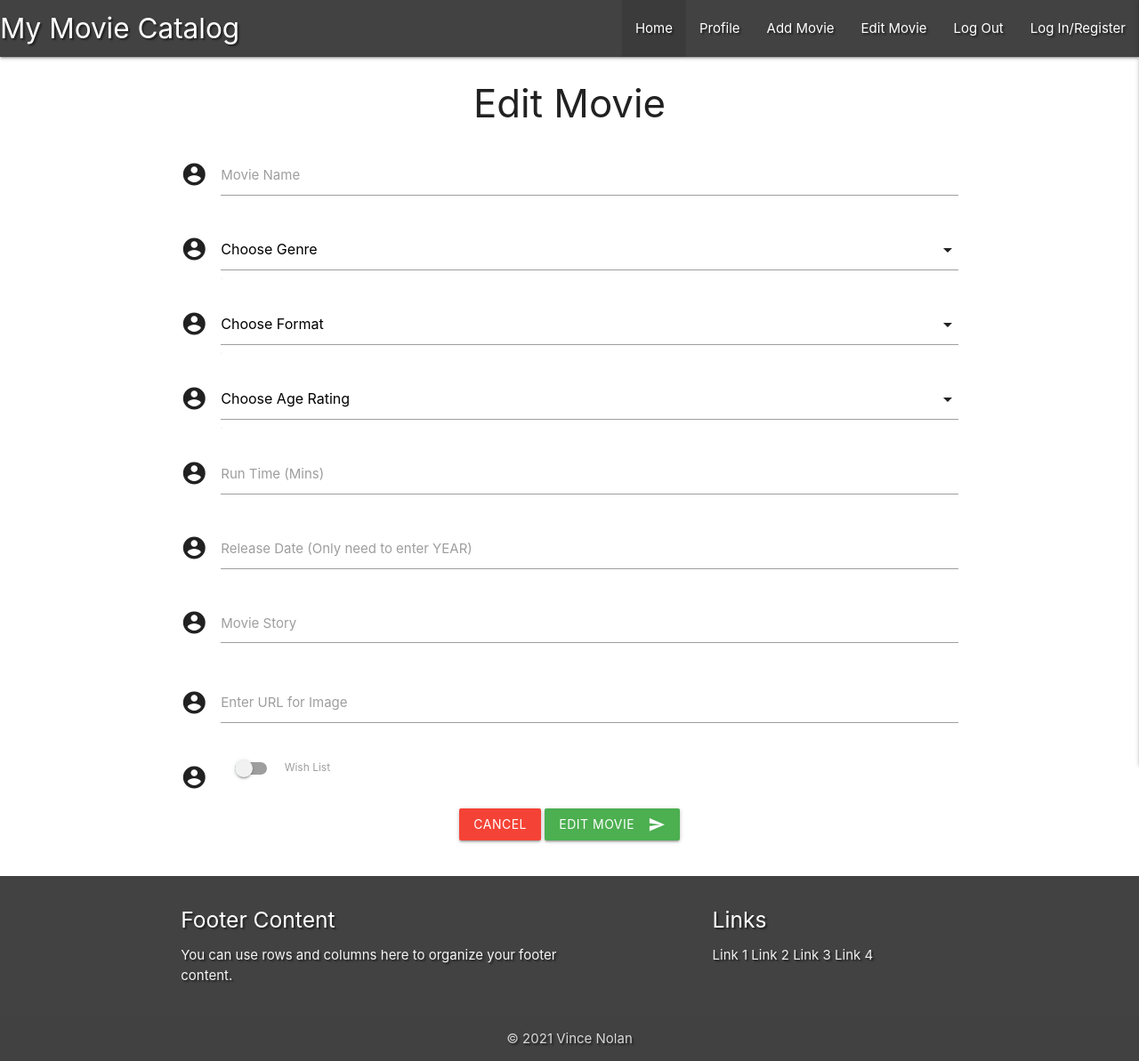
After one commit to VinceNolan999/ms3-my-movie-catalog, a Flask app: template templates/edit_movie.html in a window 1280 px wide. The commit adds this page. Shown: the whole page at 89% size. Run offline with Flask 2, Linux system fonts and the light colour scheme; the template is opened without the code that fills it, so the values that code supplies are empty; some libraries are stand-ins or nearby versions.

Commit message:
edit task form with bind data

```diff
--- a/app.py
+++ b/app.py
@@ -122,6 +122,19 @@ def add_movie():
                            ages=ages)
 
 
+@app.route("/edit_movie/<movie_id>", methods=["GET", "POST"])
+def edit_movie(movie_id):
+    movie = mongo.db.movies.find_one({"_id": ObjectId(movie_id)})
+    genres = mongo.db.genres.find().sort("genre_name", 1)
+    formats = mongo.db.formats.find()
+    ages = mongo.db.ages.find()
+    return render_template("edit_movie.html",
+                           movie=movie,
+                           genres=genres,
+                           formats=formats,
+                           ages=ages)
+
+
 if __name__ == "__main__":
     app.run(host=os.environ.get("IP"),
             port=int(os.environ.get("PORT")),
--- /dev/null
+++ b/templates/edit_movie.html
@@ -0,0 +1,114 @@
+{% extends "base.html" %}
+{% block content %}
+
+    <h3 class="center-align">Edit Movie</h3>
+
+    <div class="row">
+        <form class="col s12" method="POST" action="{{ url_for('edit_movie', movie_id=movie._id) }}">
+            <div class="row">
+                <!-- movie name -->
+                <div class="input-field col s12">
+                    <i class="material-icons prefix">account_circle</i>
+                    <input id="movie_name" name="movie_name" value="{{ movie.movie_name }}" maxlength="25" type="text" class="validate" required>
+                    <label for="movie_name">Movie Name</label>
+                </div>
+                <!-- genre selector -->
+                <div class="input-field col s12">
+                    <i class="material-icons prefix">account_circle</i>
+                    <select id="genre_name" name="genre_name" class="validate" required>
+                    <option value="" disabled selected>Choose Genre</option>
+                    {% for genre in genres %}
+                        {% if genre.genre_name == movie.genre_name %}
+                            <option value="{{ genre.genre_name }}" selected>{{ genre.genre_name }}</option>
+                        {% else %}
+                            <option value="{{ genre.genre_name }}">{{ genre.genre_name }}</option>
+                        {% endif %}
+                    {% endfor %}
+                    </select>
+                    <label for="genre_name"></label>
+                </div>
+                <!-- format selector -->
+                <div class="input-field col s12">
+                    <i class="material-icons prefix">account_circle</i>
+                    <select id="format_type" name="format_type" class="validate" required>
+                    <option value="" disabled selected>Choose Format</option>
+                    {% for format in formats %}
+                        {% if format.format_type == movie.format_type %}
+                            <option value="{{ format.format_type }}" selected>{{ format.format_type }}</option>
+                        {% else %}
+                            <option value="{{ format.format_type }}">{{ format.format_type }}</option>
+                        {% endif %}
+                    {% endfor %}
+                    </select>
+                    <label for="format_type"></label>
+                </div>
+                <!-- age selector -->
+                <div class="input-field col s12">
+                    <i class="material-icons prefix">account_circle</i>
+                    <select id="age_rating" name="age_rating" class="validate" required>
+                    <option value="" disabled selected>Choose Age Rating</option>
+                    {% for age in ages %}
+                        {% if age.age_rating == movie.age_rating %}
+                            <option value="{{ age.age_rating }}" selected>{{ age.age_rating }}</option>
+                        {% else %}
+                            <option value="{{ age.age_rating }}">{{ age.age_rating }}</option>
+                        {% endif %}
+                    {% endfor %}
+                    </select>
+                    <label for="age_rating"></label>
+                </div>
+                <!-- run time -->
+                <div class="input-field col s12">
+                    <i class="material-icons prefix">account_circle</i>
+                    <input id="run_time" name="run_time" value="{{ movie.run_time }}" maxlength="3" type="text" class="validate" required>
+                    <label for="run_time">Run Time (Mins)</label>
+                </div>
+                <!-- release date picker -->
+                <div class="input-field col s12">
+                    <i class="material-icons prefix">account_circle</i>
+                    <input id="release_date" name="release_date" value="{{ movie.release_date}}" type="number" class="datepicker validate" min="1900" max="2050" required>
+                    <label for="release_date">Release Date (Only need to enter YEAR)</label>
+                </div>
+                <!-- movie story -->
+                <div class="input-field col s12">
+                    <i class="material-icons prefix">account_circle</i>
+                    <textarea id="movie_story" name="movie_story" class="materialize-textarea" required>{{ movie.movie_story }}</textarea>
+                    <label for="movie_story">Movie Story</label>
+                </div>
+                <!-- Image Url -->
+                <div class="input-field col s12">
+                    <i class="material-icons prefix">account_circle</i>
+                    <input id="image_url" name="image_url" value="{{ movie.image_url }}" type="text" class="validate" required>
+                    <label for="image_url">Enter URL for Image</label>
+                </div>
+                <!-- Wish list toggler -->
+                <div class="input-field col s12">
+                    <div class="switch">
+                        <i class="material-icons prefix">account_circle</i>
+                        <label for="wish_list">
+                            {% if movie.wish_list == "on" %}
+                                <input type="checkbox" id="wish_list" name="wish_list" checked>
+                            {% else %}
+                                <input type="checkbox" id="wish_list" name="wish_list">
+                            {% endif %}
+                        <span class="lever"></span>
+                        Wish List
+                        </label>
+                    </div>
+                </div>
+            </div>
+            <!-- edit movie button and cancel -->
+            <div class="row">
+                <div class="col s12 center-align">
+                    <!-- cancel button -->
+                    <a href="{{ url_for('get_movies') }}" class="btn red waves-effect waves-light">Cancel</a>
+                    <!-- edit button-->
+                    <button class="btn green waves-effect waves-light" type="submit">
+                        Edit Movie<i class="material-icons right">send</i>
+                    </button>
+                </div>
+            </div>
+        </form>
+    </div>
+
+{% endblock %}
--- a/templates/movies.html
+++ b/templates/movies.html
@@ -10,9 +10,9 @@
                 <img src="{{ url_for('static', filename = 'images/clipboard.jpg') }}" class="activator">
             </div>
             <div class="card-content">
-                <span class="card-title activator grey-text text-darken-4">{{ movie.movie_name }}<i
-                        class="material-icons right">more_vert</i></span>
-                <p><a href="#">This is a link</a></p>
+                <span class="card-title activator grey-text text-darken-4">{{ movie.movie_name }}
+                    <i class="material-icons right">more_vert</i></span>
+                <a class="waves-effect waves-light btn-small" href="{{ url_for('edit_movie', movie_id=movie._id) }}">Edit</a>
             </div>
             <div class="card-reveal">
                 <span class="card-title grey-text text-darken-4">{{ movie.movie_name }}<i
```
